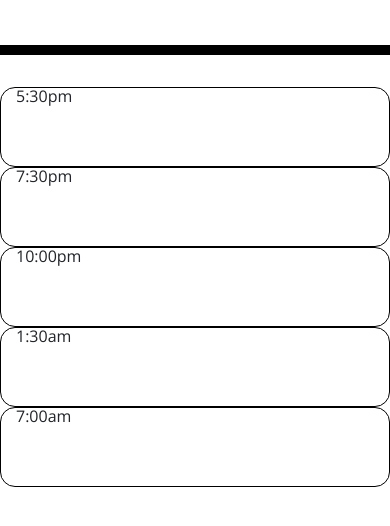
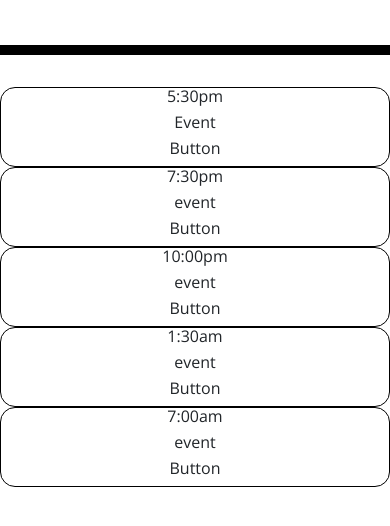
Before and after one commit to CreytonValentine/you-gotthis, a plain HTML site: page Develop/index.html in a window 390 px wide. Shown: the part 256-782 px from the top of the page. Drawn offline with nearby package versions, Linux system fonts and the light colour scheme.

Commit message:
pseudocode for button event

```diff
--- a/Develop/index.html
+++ b/Develop/index.html
@@ -30,20 +30,31 @@
     </header>
     <div class="container">
       <!-- Timeblocks go here -->
+      <!--create button dynamically in js file-->
       <div class="row time-block">
-        <div class="col-2">5:30pm</div>
+        <div class="col-sm-2">5:30pm</div>
+        <div class="col-sm-8">Event</div>
+        <div class="col-sm-2">Button</div>
       </div>
       <div class="row time-block">
-        <div class="col-2">7:30pm</div>
+        <div class="col-sm-2">7:30pm</div>
+        <div class="col-sm-8">event</div>
+        <div class="col-sm-2">Button</div>
       </div>
       <div class="row time-block">
-        <div class="col-2">10:00pm</div>
+        <div class="col-sm-2">10:00pm</div>
+        <div class="col-sm-8">event</div>
+        <div class="col-sm-2">Button</div>
       </div>
       <div class="row time-block">
-        <div class="col-2">1:30am</div>
+        <div class="col-sm-2">1:30am</div>
+        <div class="col-sm-8">event</div>
+        <div class="col-sm-2">Button</div>
       </div>
       <div class="row time-block">
-        <div class="col-2">7:00am</div>
+        <div class="col-sm-2">7:00am</div>
+        <div class="col-sm-8">event</div>
+        <div class="col-sm-2">Button</div>
       </div>
     </div>
 
--- a/Develop/style.css
+++ b/Develop/style.css
@@ -25,11 +25,11 @@ textarea{
   white-space: pre-wrap;
 }
 /* Add .container with display property value flex*/
-.container {
+/*.container {
   display: flex;
   flex-direction: column;
 }
-
+*/
 .time-block{
   text-align: center;
   border-radius: 15px;
```
Also changed, not shown: Develop/script.js (+10 -8 lines).
